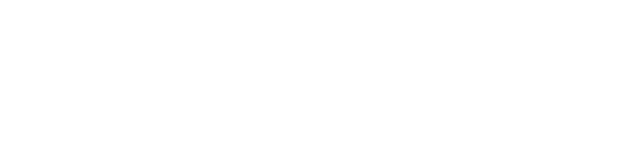
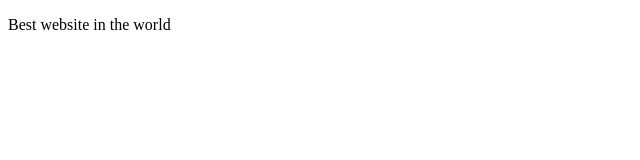
Before and after one commit to JFCTito/primeraweb, a plain HTML site: page index.html in a window 1280 px wide. Shown: the whole page, without its empty margins (0-640 px from the left). Drawn offline with Linux system fonts and the light colour scheme.

Commit message:
first tittle

```diff
--- a/index.html
+++ b/index.html
@@ -8,7 +8,9 @@
 </head>
 <body>
     <header></header>
-    <main></main>
+    <main>
+        <p>Best website in the world</p>
+    </main>
     <footer></footer>
 </body>
 </html>
```
